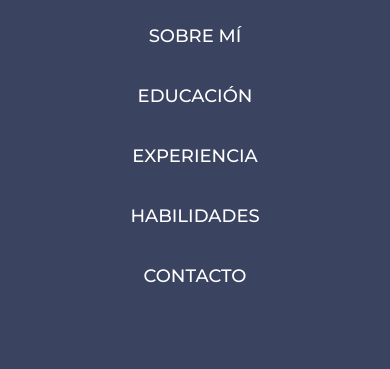
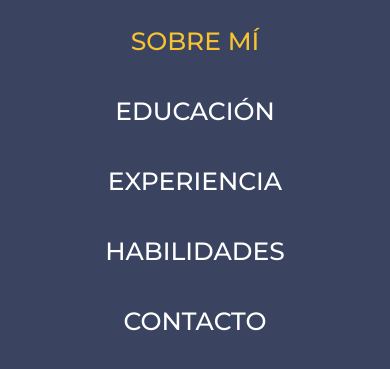
Before and after one commit to SMCCBA/PortafolioWeb, a plain HTML site: page docs/index.html in a window 390 px wide. Both pictures are taken after a click on the button "Abrir menú". Shown: the part 69-438 px from the top of the page. Drawn offline with nearby package versions, Linux system fonts and the light colour scheme.

Commit message:
implementación del after en la navbar

```diff
--- a/docs/css/navbar.css
+++ b/docs/css/navbar.css
@@ -48,6 +48,29 @@
     font-weight: 500;
     line-height: 50px;
     text-transform: uppercase;
+    position: relative;
+}
+
+.menu a::after{
+    content: "";
+    background-color: var(--secondary-color);
+    position: absolute;
+    left: 0;
+    top: 100%;
+    width: 100%;
+    height: 4px;
+
+    opacity: 0;
+    transition: opacity 0.5s;
+}
+
+.menu a.selected::after,
+.menu a:hover::after{
+    opacity: 0.8;
+}
+
+.menu a:hover{
+    color: var(--primary-color);
 }
 
 .open-menu img{
@@ -84,8 +107,8 @@
 
     .menu a{
         color: var(--text-color-inverse);
-        line-height: 60px;
-        text-transform: uppercase;
+        line-height: 70px;
+        font-size: 25px;
     }
 
     .open-menu,
@@ -110,4 +133,13 @@
     .close-menu:focus:not(:focus-visible) {
         outline: none;
     }
+
+    .menu a::after{
+        content: none;
+    }
+
+    .menu a:hover,
+    .menu a.selected{
+        color: var(--secondary-color);
+    }
 }
--- a/docs/index.html
+++ b/docs/index.html
@@ -38,7 +38,7 @@
                 <button class="close-menu" aria-label="Cerrar menú">
                     <img src="imagenes/close-icon.svg" alt="Cerrar Menú">
                 </button>
-                <li><a href="#profile">Sobre mí</a></li>
+                <li><a href="#profile" class="selected">Sobre mí</a></li>
                 <li><a href="#educacion">Educación</a></li>
                 <li><a href="#experiencia">Experiencia</a></li>
                 <li><a href="#skills">Habilidades</a></li>
```
